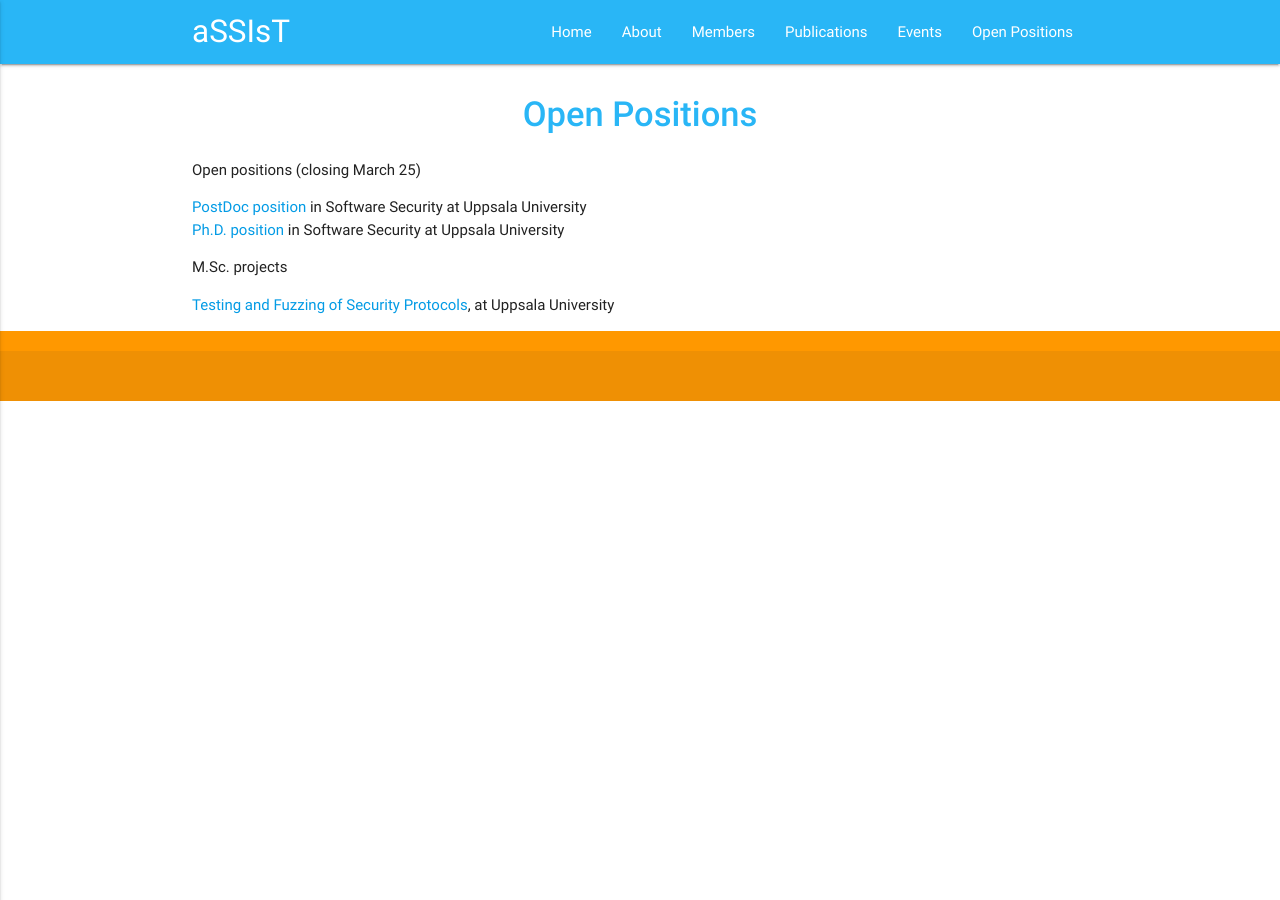
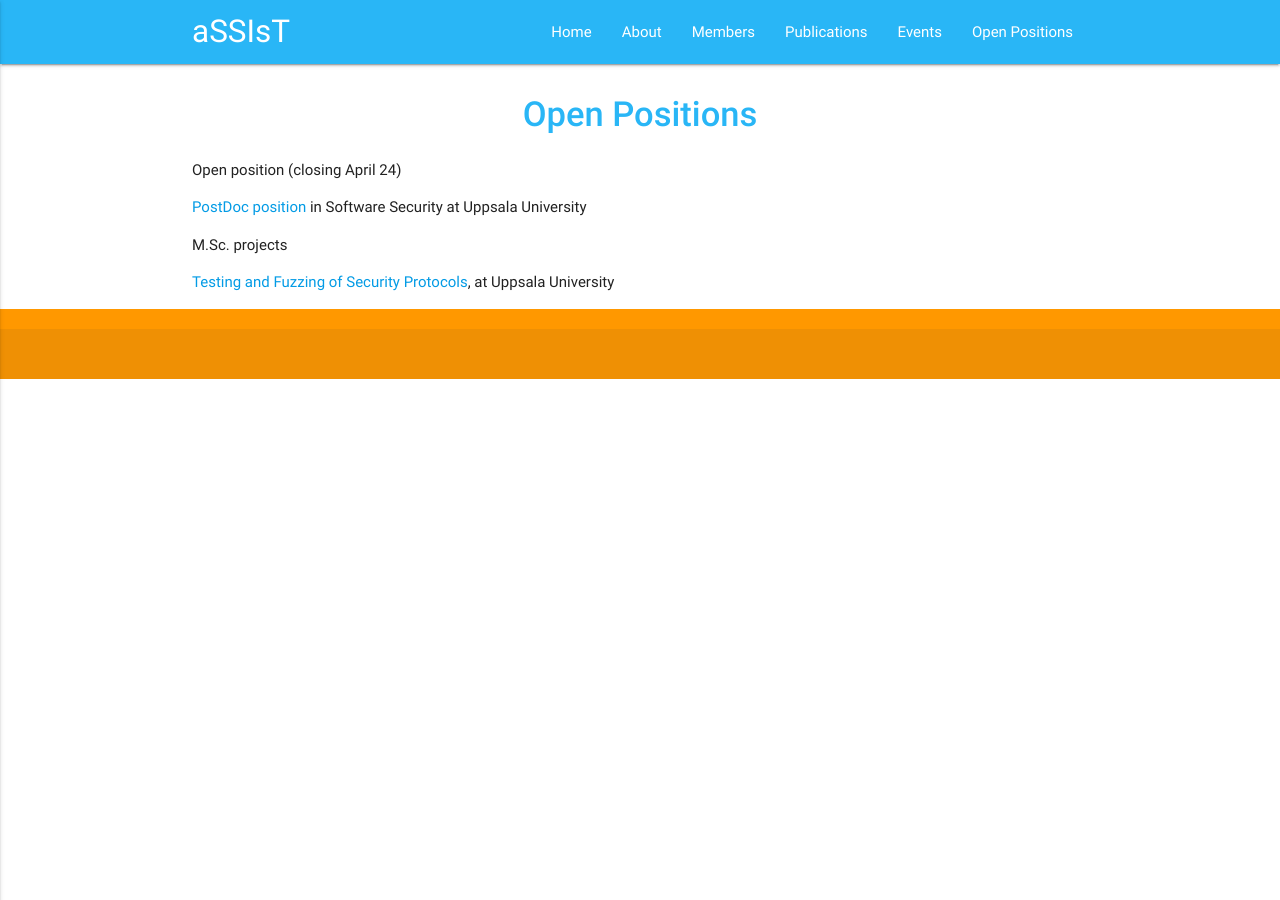
Before and after one commit to assist-project/assist-project.github.io, a Jekyll site: the page built from 05-positions.md, in a window 1280 px wide. Built offline with Jekyll 4.4.1, drawn with Linux system fonts in a browser that asks for light colours.

Commit message:
announcing postdoc position

```diff
--- a/05-positions.md
+++ b/05-positions.md
@@ -4,13 +4,11 @@ title: Open Positions
 permalink: /positions/
 ---
 
-Open positions (closing March 25)
+Open position (closing April 24)
 - [PostDoc position][PostDocPosition] in Software Security at Uppsala University
-- [Ph.D. position][PhDPosition] in Software Security at Uppsala University
 
 M.Sc. projects
 - [Testing and Fuzzing of Security Protocols][TestingFuzzing], at Uppsala University
 
 [PostDocPosition]: https://www.uu.se/en/about-uu/join-us/details/?positionId=317767
-[PhDPosition]: https://www.uu.se/en/about-uu/join-us/details/?positionId=316974
 [TestingFuzzing]: http://user.it.uu.se/~bengt/Exjobb/dtls-fuzzing-projects.pdf
```
